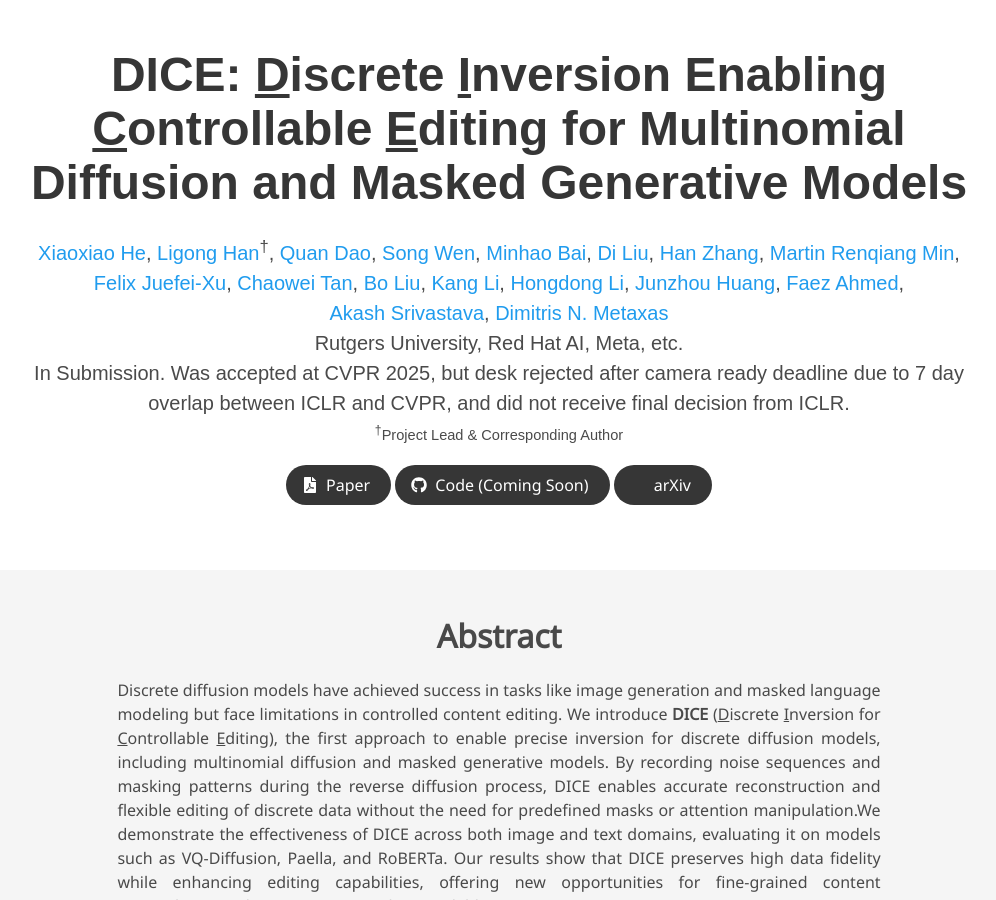
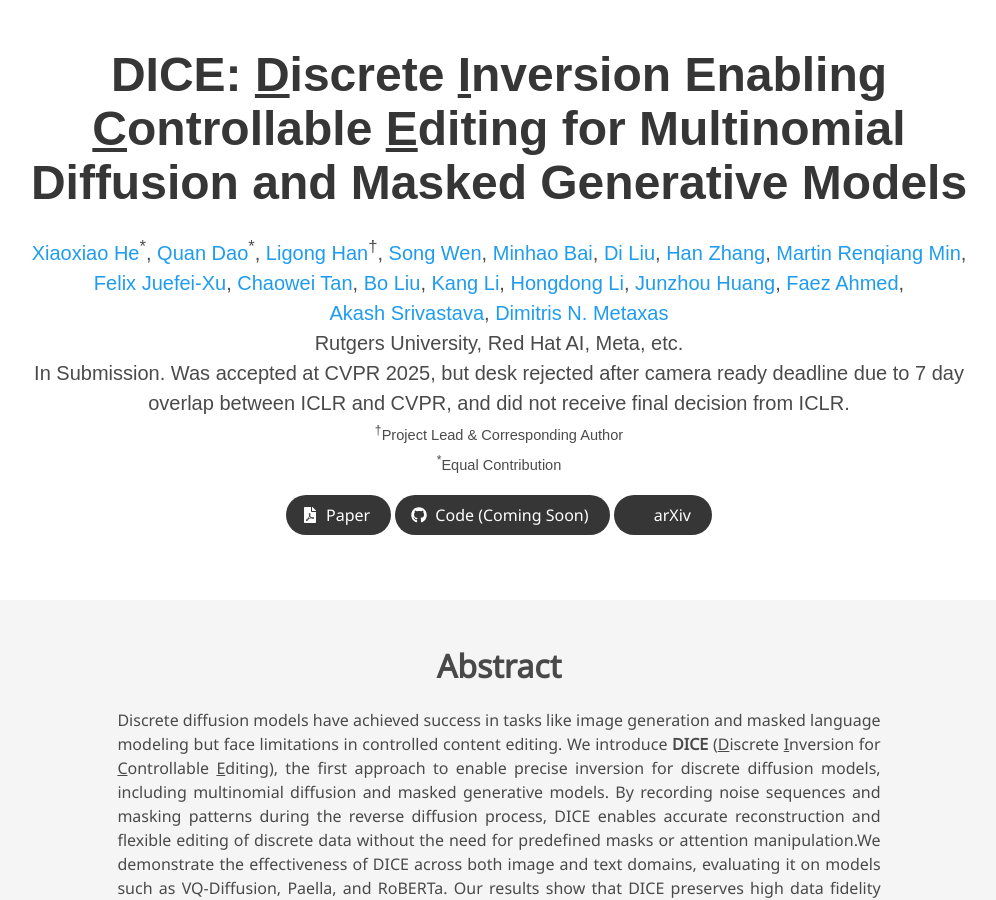
Before and after one commit to hexiaoxiao-cs/hexiaoxiao-cs.github.io, a Jekyll site: the page DICE/index.html, which Jekyll copies as it is, in a window 1280 px wide and 900 px high. Shown: the whole window, without its empty margins (141-1137 px from the left). Built offline with Jekyll 4.4.1, drawn with Linux system fonts in a browser that asks for light colours; nearby versions of some CDN libraries; some web fonts are replaced; library files that are not in the unit come from our copies; a style sheet for code colours, icons or effects is not loaded.

Commit message:
change contrib for DICE

```diff
--- a/DICE/index.html
+++ b/DICE/index.html
@@ -56,11 +56,11 @@
             <div class="is-size-5 publication-authors">
               <!-- Paper authors -->
               <span class="author-block">
-                <a href="https://github.com/hexiaoxiao-cs" target="_blank">Xiaoxiao He</a>,</span>
+                <a href="https://github.com/hexiaoxiao-cs" target="_blank">Xiaoxiao He</a><sup>*</sup>,</span>
+                <span class="author-block">
+                  <a href="https://quandao10.github.io" target="_blank">Quan Dao</a><sup>*</sup>,</span>
                 <span class="author-block">
                   <a href="https://phymhan.github.io" target="_blank">Ligong Han</a><sup>†</sup>,</span>
-                  <span class="author-block">
-                    <a href="https://quandao10.github.io" target="_blank">Quan Dao</a>,</span>
                     <span class="author-block">
                       <a href="https://scholar.google.com/citations?user=yTQbz6AAAAAJ&hl=en" target="_blank">Song Wen</a>,</span>
                       <span class="author-block">
@@ -97,6 +97,7 @@
                   <div class="is-size-5 publication-authors">
                     <span class="author-block">Rutgers University, Red Hat AI, Meta, etc.<br>In Submission. Was accepted at CVPR 2025, but desk rejected after camera ready deadline due to 7 day overlap between ICLR and CVPR, and did not receive final decision from ICLR.</span>
                     <span class="eql-cntrb"><small><br><sup>†</sup>Project Lead & Corresponding Author</small></span>
+                    <span class="eql-cntrb"><small><br><sup>*</sup>Equal Contribution</small></span>
                   </div>
 
                   <div class="column has-text-centered">
```
